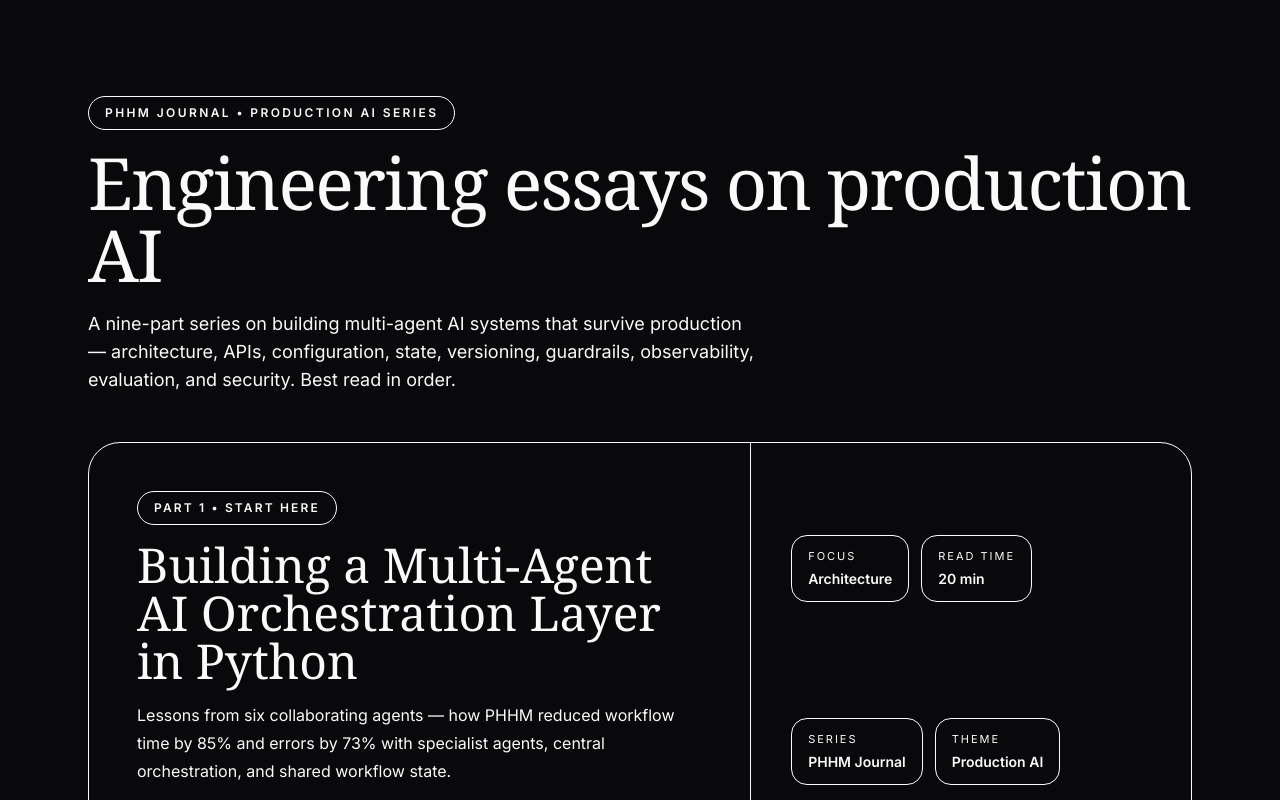
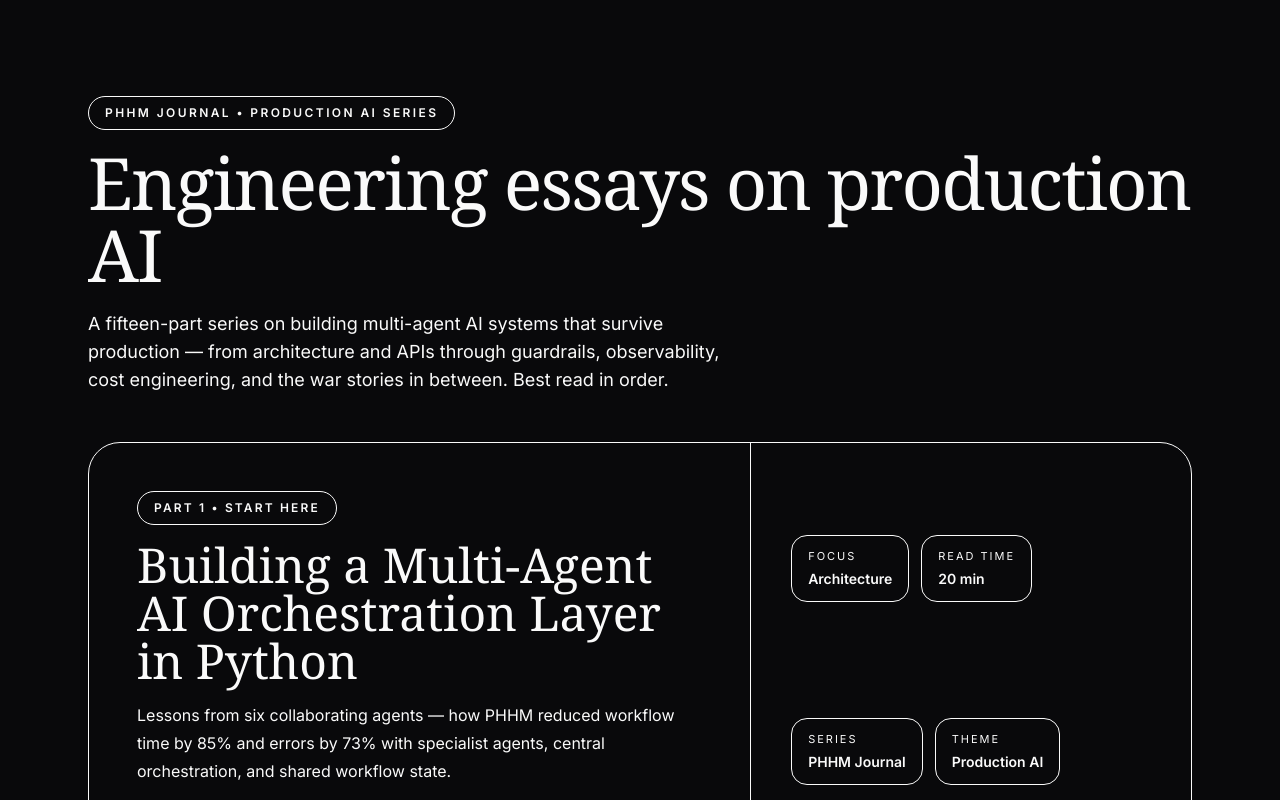
Before and after one commit to SamAde1203/samadeyemi-dev, a Next.js app: page /blog in a window 1280 px wide. Shown: the top 800 px of the page. Built offline with nearby package versions, Linux system fonts and the light colour scheme.

Commit message:
Update series description to fifteen parts

```diff
--- a/app/blog/page.tsx
+++ b/app/blog/page.tsx
@@ -5,7 +5,7 @@
 export const metadata: Metadata = {
   title: "PHHM Journal — Production AI Engineering | Sam Adeyemi",
   description:
-    "A nine-part engineering series on building production multi-agent AI systems: architecture, FastAPI, configuration, state, prompt versioning, guardrails, observability, evaluation, and security.",
+	"A fifteen-part engineering series on building production multi-agent AI systems..."
 };
 
 export default function BlogHome() {
@@ -23,9 +23,9 @@
             Engineering essays on production AI
           </h1>
           <p className="mt-5 max-w-2xl text-lg text-[var(--muted)]">
-            A nine-part series on building multi-agent AI systems that survive production —
-            architecture, APIs, configuration, state, versioning, guardrails, observability,
-            evaluation, and security. Best read in order.
+            A fifteen-part series on building multi-agent AI systems that survive production —
+			from architecture and APIs through guardrails, observability, cost engineering,
+			and the war stories in between. Best read in order.
           </p>
         </section>
 
```
